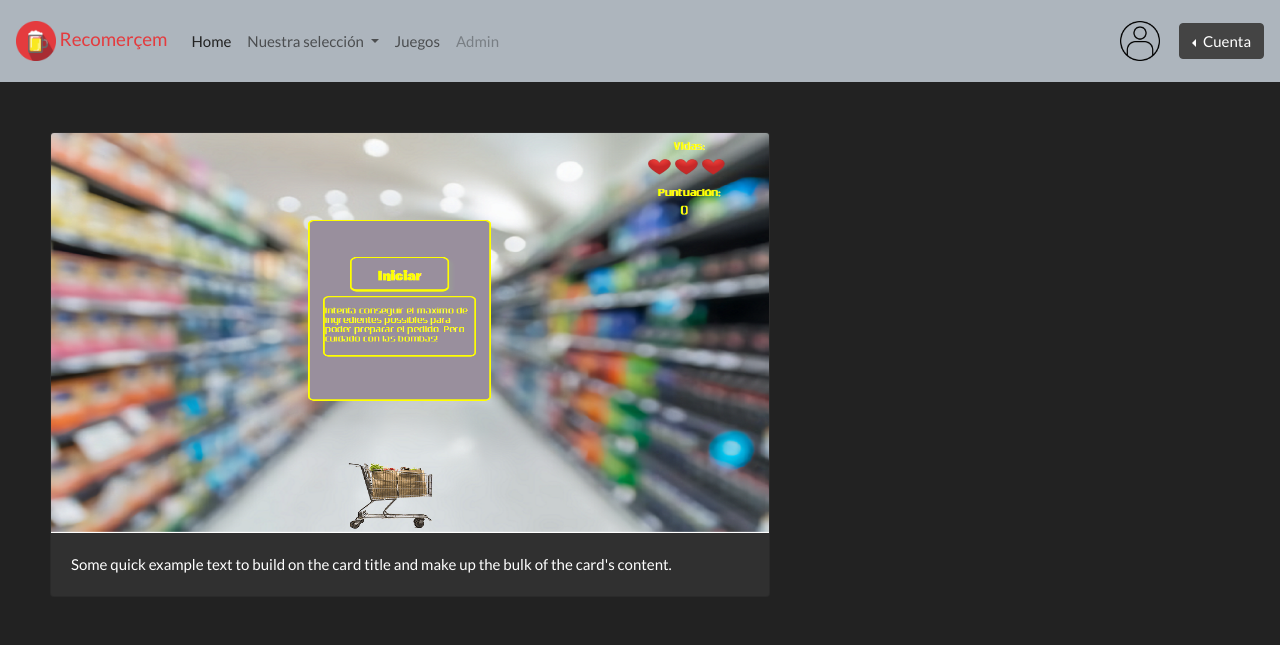
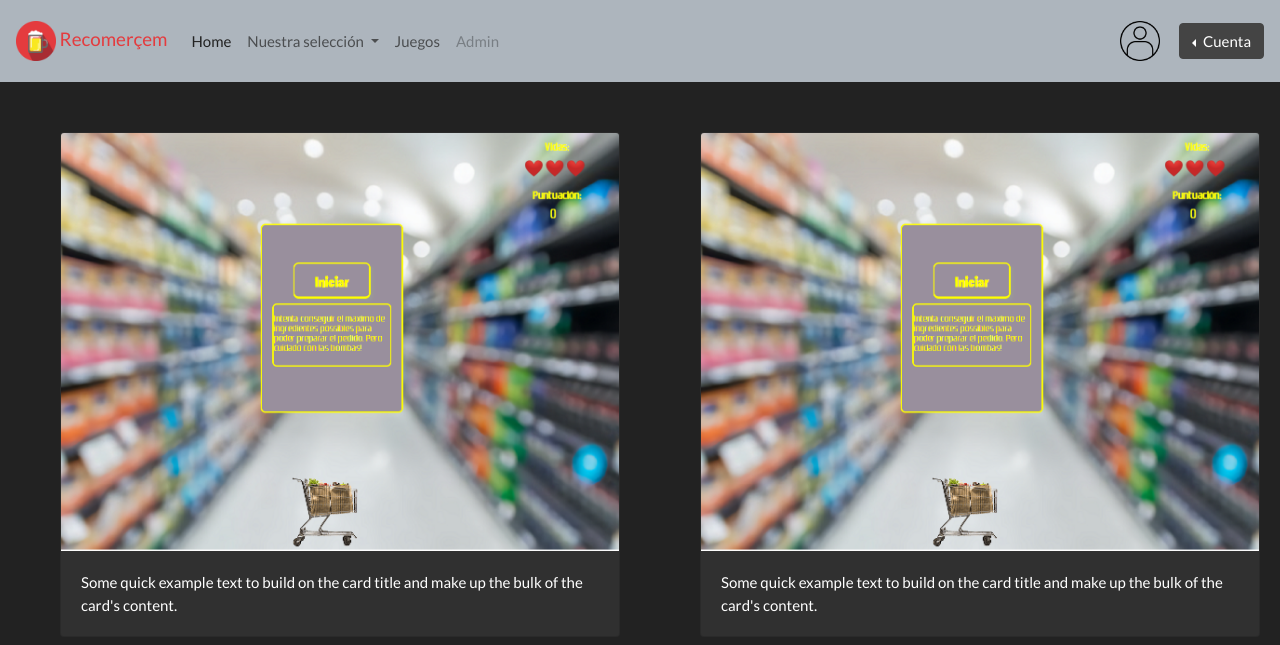
Before and after one commit to DanielMoreno30/Recomercem2020, a PHP site: page /juegos.html in a window 1280 px wide. Shown: the top 645 px of the page. Run offline with PHP 8.4, Linux system fonts and the light colour scheme.

Commit message:
ComentarioCss

```diff
--- a/juegos.html
+++ b/juegos.html
@@ -64,26 +64,26 @@
 <!---------------------------------------------BODY---------------------------------------------------------------------------->
 
 
-        <div id="juego1" class="card" style="width: 45rem;">
-            <img class="card-img-top" src="./img/juego1.PNG" style="height: 400px;">
+        <div id="juego1" class="card" style="width: 35rem;">
+            <img class="card-img-top" src="./img/juego1.PNG" alt="Card image cap">
             <div class="card-body">
               <p class="card-text">Some quick example text to build on the card title and make up the bulk of the card's content.</p>
             </div>
           </div>
-        <div id="juego2" class="card" style="width: 50rem;">
-            <img class="card-img-top" src="./img/" alt="Card image cap">
+        <div id="juego2" class="card" style="width: 35rem;">
+            <img class="card-img-top" src="./img/juego1.PNG" alt="Card image cap">
             <div class="card-body">
               <p class="card-text">Some quick example text to build on the card title and make up the bulk of the card's content.</p>
             </div>
         </div>
-        <div id="juego3" class="card" style="width: 50rem">
-            <img class="card-img-top" src="..." alt="Card image cap">
+        <div id="juego3" class="card" style="width: 35rem">
+            <img class="card-img-top" src="./img/juego1.PNG" alt="Card image cap">
             <div class="card-body">
               <p class="card-text">Some quick example text to build on the card title and make up the bulk of the card's content.</p>
             </div>
         </div>
-        <div id="juego4" class="card" style="width: 50rem;">
-            <img class="card-img-top" src="..." alt="Card image cap">
+        <div id="juego4" class="card" style="width: 35rem;">
+            <img class="card-img-top" src="./img/juego1.PNG" alt="Card image cap">
             <div class="card-body">
               <p class="card-text">Some quick example text to build on the card title and make up the bulk of the card's content.</p>
             </div>
--- a/style/recomercem.css
+++ b/style/recomercem.css
@@ -6,12 +6,12 @@ color: #e43b3e;
 margin-bottom: 15px;
 }
 
-
+/*--------------------------------------Pantalla Juegos--------------------------------------------------------*/
 #juego1
 {
     float: left;
     margin-top: 50px;
-    margin-left: 50px;
+    margin-left: 60px;
 
 }
 
@@ -19,19 +19,20 @@ margin-bottom: 15px;
 {
     float:left;
     margin-top: 50px;
-    margin-left: 50px;
+    margin-left: 80px;
 }
 
 #juego3
 {
     float: left;
     margin-top: 50px;
-    margin-left: 50px;
+    margin-left: 60px;
 }
 
 #juego4
 {
     float: left;
     margin-top: 50px;
-    margin-left: 50px;
+    margin-left: 80px;
 }
+/*----------------------------------------------------------------------------------------------------------*/
```
